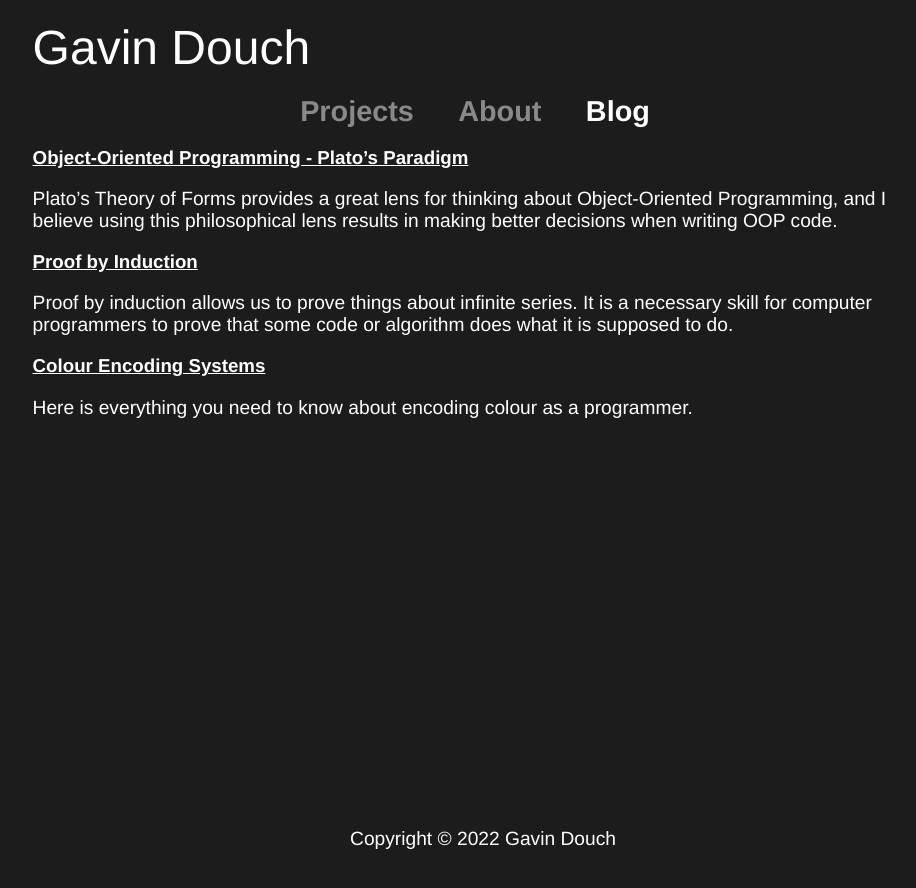
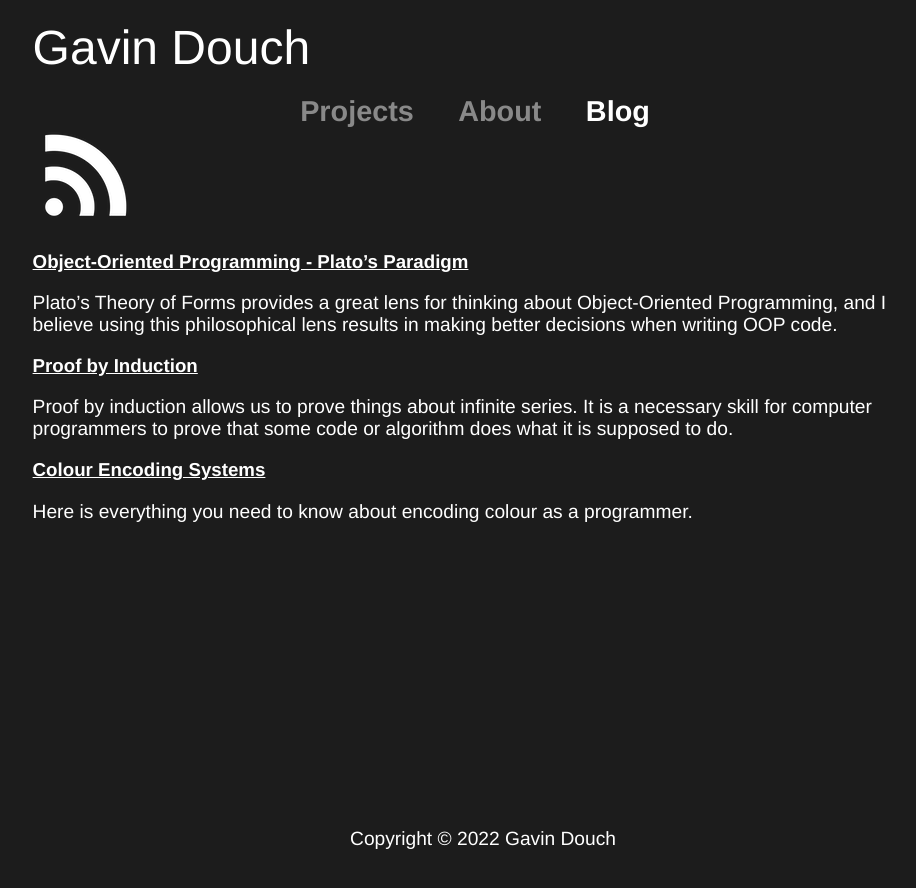
Before and after one commit to Coedice/website, a Jekyll site: the page built from blog.html, in a window 1280 px wide. Shown: the top 888 px of the page, without its empty margins (165-1081 px from the left). Built offline with Jekyll 4.4.1, drawn with Linux system fonts in a browser that asks for light colours.

Commit message:
Add RSS icon
Add RSS link

```diff
--- a/blog.html
+++ b/blog.html
@@ -3,6 +3,9 @@ title: Blog
 layout: default
 nav: 2
 ---
+<a href="{{ '/blog/feed.rss' | absolute_url }}">
+    <img src="{{ '/assets/images/rssIcon.png' | absolute_url }}" alt="RSS">
+</a>
 {% for post in site.posts %}
 <div>
     <h3>
```
Also changed, not shown: assets/images/rssIcon.png (added).
